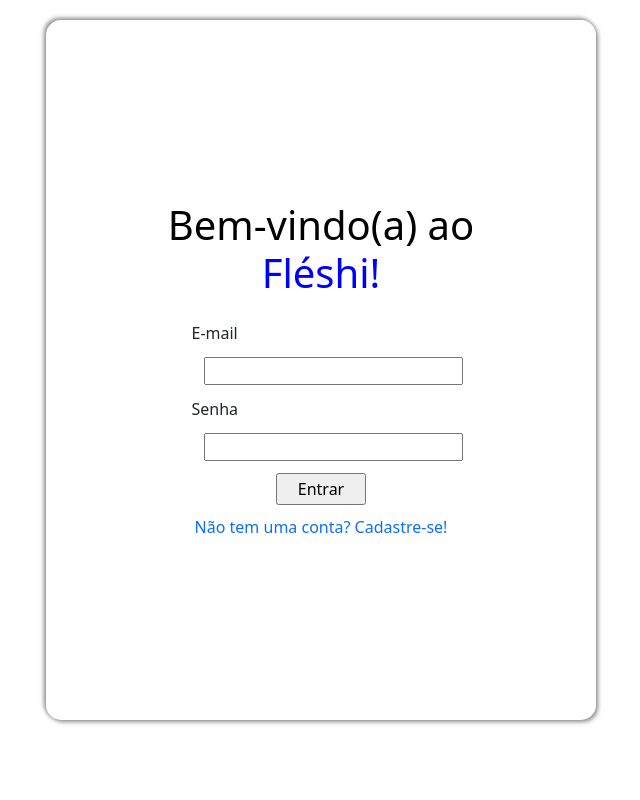
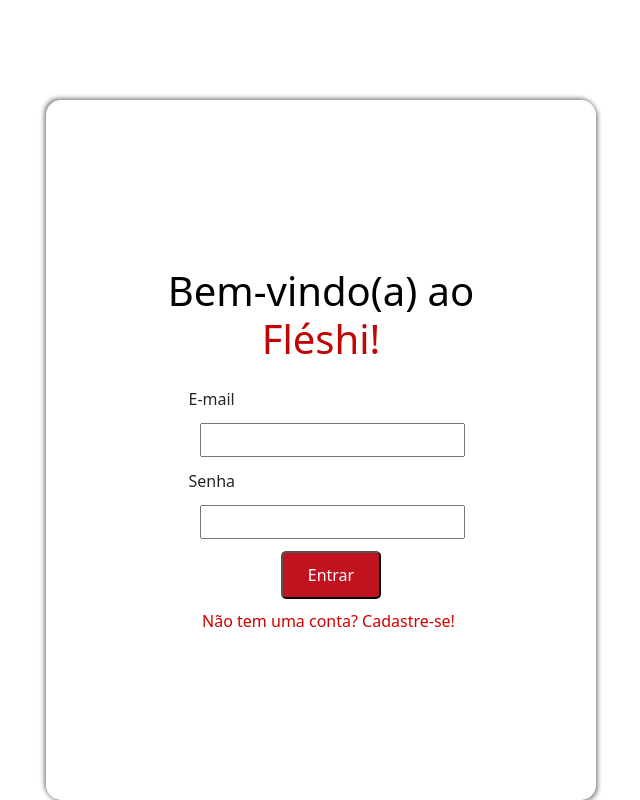
Before and after one commit to YuriIce22/RedeSocialFleshi, a Flask app: page / in a window 1280 px wide. Shown: the whole page, without its empty margins (319-959 px from the left). Run offline with Flask 3, Linux system fonts and the light colour scheme.

Commit message:
update: style.css

```diff
--- a/appfleshi/templates/homepage.html
+++ b/appfleshi/templates/homepage.html
@@ -25,7 +25,7 @@
             height: 700px;
             width: 550px;
             display: block;
-            margin-top: 20px;
+            margin-top: 100px;
             margin-left: auto;
             margin-right: auto;
             background: #fff;
@@ -57,21 +57,32 @@
             text-align: center;
         }
         p{
-            color: blue;
+            color: #bf0603;
         }
         .home-form-input{
             margin: 12px;
+            padding: 3px;
         }
         .btn-submit{
             display: flex;
-            padding: 2px 20px 2px 20px;
+            padding: 10px;
+            border-radius: 5px;
+            width: 100px;
+            background: #c1121f;
+            color: white;
+            margin-left: 20px;
+        }
 
+        .btn-submit:hover{
+                background: #780000;
         }
 
         .account-a{
             text-decoration: none;
             display: flex;
             margin-top: 10px;
+            color: #d00000;
+            margin-left: 15px;
         }
 
         .conjunto-campos{
```
Also changed, not shown: appfleshi/templates/navbar.html (+8 -3 lines), appfleshi/templates/profile.html (+30 -6 lines), appfleshi/static/posts_photos/2bd596e8bf71fd9dd511987dd5b7636b.jpg (added), instance/datafleshi.db.
